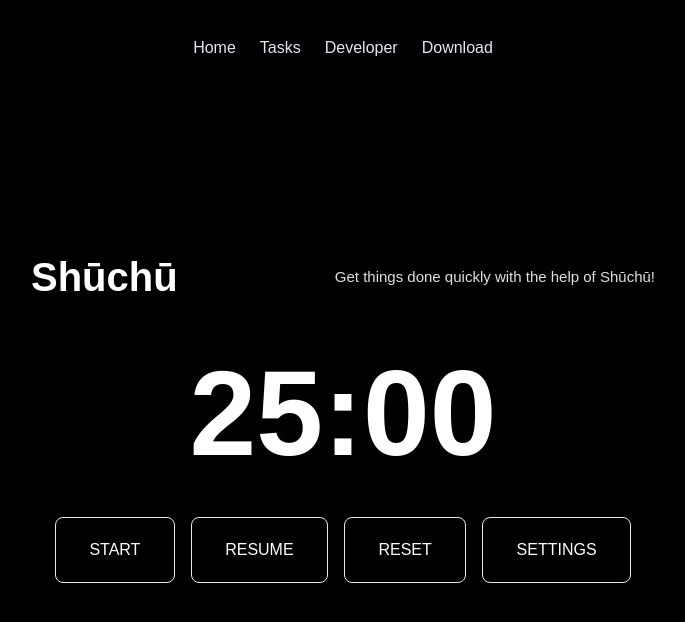
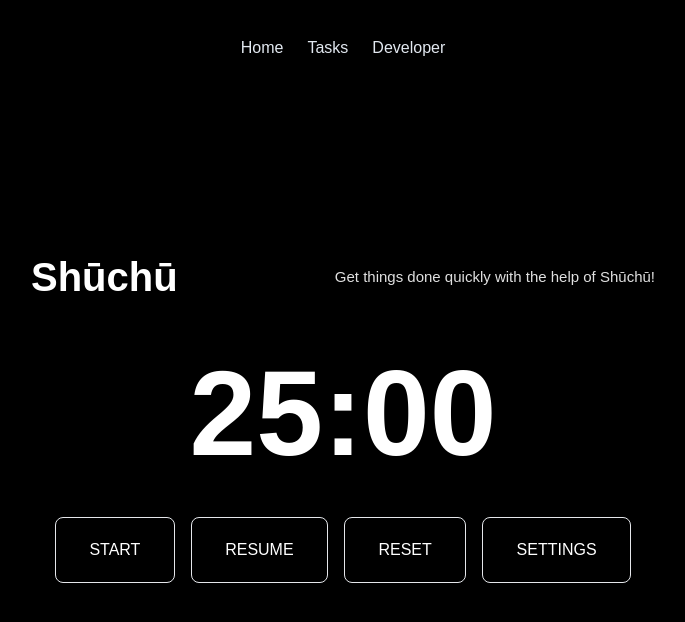
Before and after one commit to grainme/Shuchu, a React (Vite) app: page / in a window 1280 px wide. Shown: the top 622 px of the page, without its empty margins (297-982 px from the left). Built offline with nearby package versions, Linux system fonts and the light colour scheme; a web font is replaced by a local one.

Commit message:
Update NavBar.tsx

```diff
--- a/src/mainParts/NavBar.tsx
+++ b/src/mainParts/NavBar.tsx
@@ -7,7 +7,6 @@ export function NavBar() {
       <Link to="/"> Home </Link>
       <Tasks />
       <Link to="/WhoAmI"> Developer </Link>
-      <Link to="/Download"> Download </Link>
     </div>
   );
 }
```
